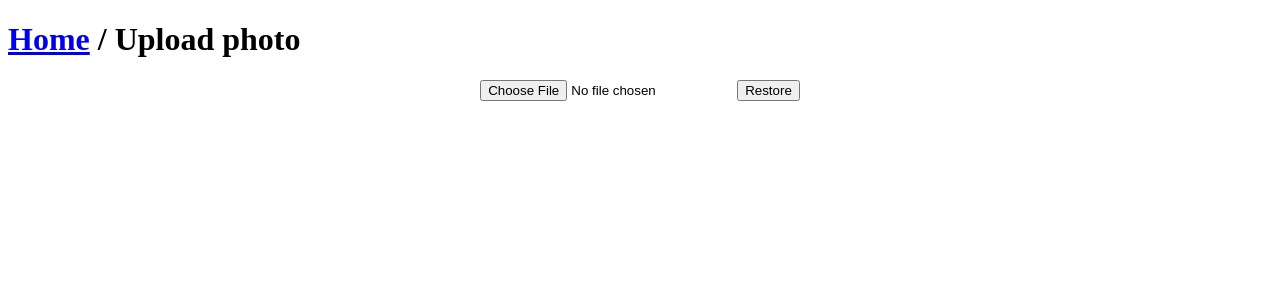
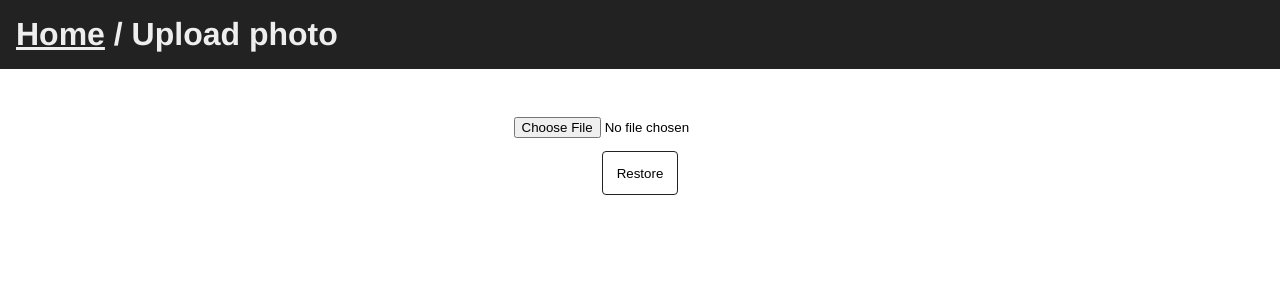
Before and after one commit to s19076/grupa_7_suml, a Flask app: page /upload in a window 1280 px wide. Shown: the top 300 px of the page. Run offline with Flask 2, Linux system fonts and the light colour scheme.

Commit message:
Improve styling a bit

```diff
--- a/static/style.css
+++ b/static/style.css
@@ -1,5 +1,29 @@
 :root {
-    --image-size: 650px;
+    --image-size: 60vh;
+    --primary-color: #222;
+}
+
+body {
+    margin: 0;
+    font-family: Helvetica, Arial, sans-serif;
+}
+
+a {
+    color: var(--primary-color);
+}
+
+.nav, #content {
+    padding: 16px;
+}
+
+.nav {
+    background-color: var(--primary-color);
+    margin: 0;
+    margin-bottom: 1em;
+}
+
+.nav, .nav a {
+    color: #eee;
 }
 
 .round-button {
@@ -10,7 +34,8 @@
 
     text-decoration: none;
 
-    border: 1px solid black;
+    background-color: white;
+    border: 1px solid var(--primary-color);
     border-radius: 4px;
 }
 
--- a/templates/example.html
+++ b/templates/example.html
@@ -9,6 +9,7 @@
         {% include '_nav.html' %}
         {%- set path_original = 'images/example_original_%s.jpg'|format(example_id) %}
         {%- set path_restored = 'images/example_restored_%s.jpg'|format(example_id) %}
+        <div id="content">
             {% include '_image_comparison.html' %}
             <div class="center-children">
             {%- if example_id > 0 %}
@@ -26,5 +27,6 @@
                 <div style="width: 150px; height: 50px;"></div>
             {%- endif %}
             </div>
+        </div>
     </body>
 </html>
--- a/templates/examples.html
+++ b/templates/examples.html
@@ -7,6 +7,7 @@
     </head>
     <body>
         {% include '_nav.html' %}
+        <div id="content">
             <p class="center-children">
                 List of examples:
             </p>
@@ -17,5 +18,6 @@
                 </a>
                 {% endfor %}
             </div>
+        </div>
     </body>
 </html>
--- a/templates/home.html
+++ b/templates/home.html
@@ -7,7 +7,7 @@
     </head>
     <body>
         {% include '_nav.html' %}
-        <div class="center-children">
+        <div id="content" class="center-children">
             <a class="round-button" href="examples">
                 <p>Check examples!!</p>
             </a>
--- a/templates/restore_image.html
+++ b/templates/restore_image.html
@@ -7,6 +7,8 @@
     </head>
     <body>
         {% include '_nav.html' %}
-        {% include '_image_comparison.html' %}
+        <div id="content">
+            {% include '_image_comparison.html' %}
+        </div>
     </body>
 </html>
--- a/templates/upload_photo.html
+++ b/templates/upload_photo.html
@@ -1,4 +1,5 @@
 <!doctype html>
+<html lang="en">
 <head>
 <title>{{page_title}}</title>
 <link rel="stylesheet" href="{{url_for('static',filename = 'style.css')}}">
@@ -6,9 +7,11 @@
 <body>
 {%- include '_nav.html' %}
 
-<div class="center-children">
+<div id="content" class="center-children">
     <form method=post enctype=multipart/form-data>
-        <input type=file name=file>
-        <input type=submit value=Restore>
+        <input type=file name=file><br>
+        <div style="text-align: center">
+            <input class="round-button" type=submit value=Restore>
+        </div>
     </form>
 </div>
```
Lines whose indentation alone changed are shown as unchanged.
